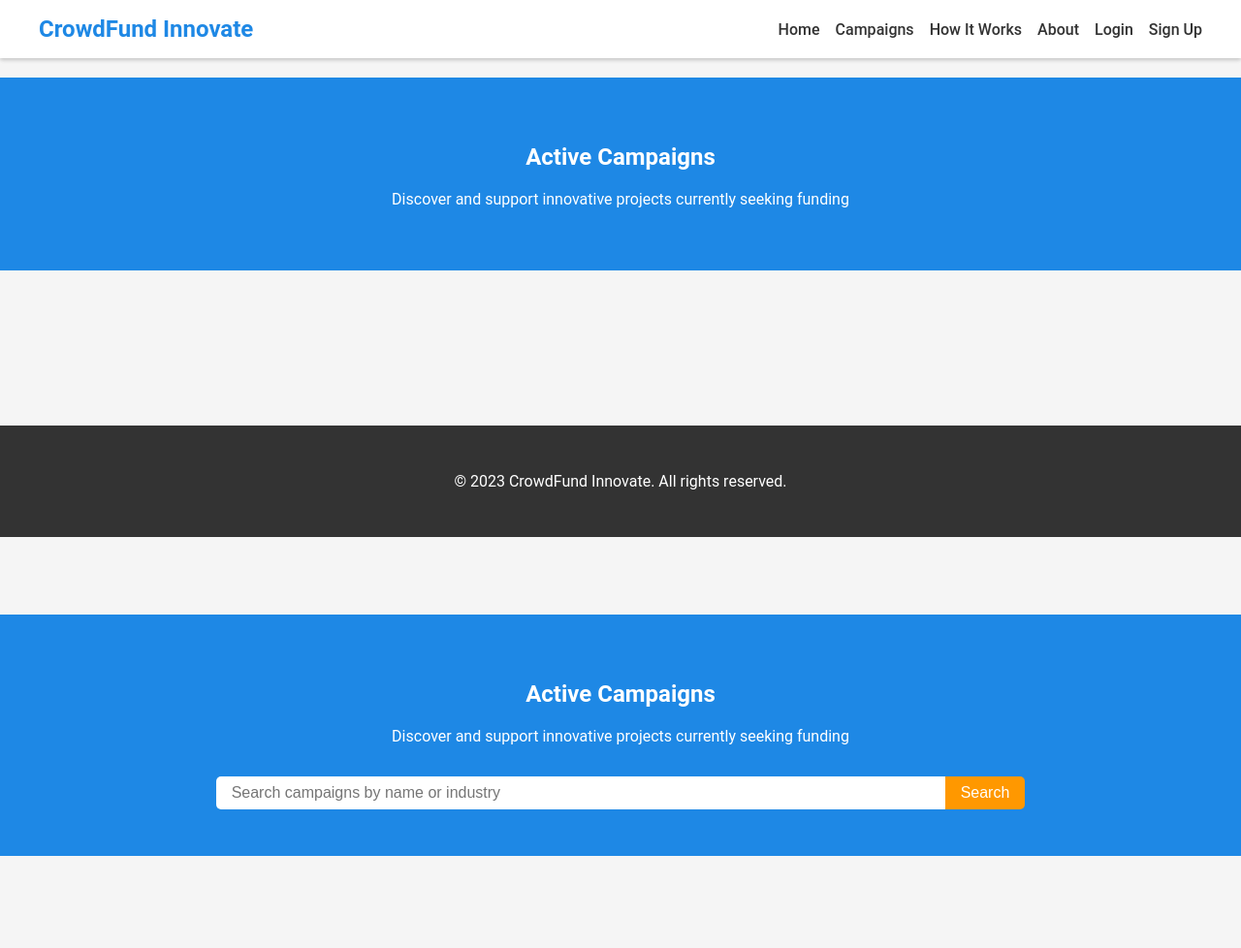
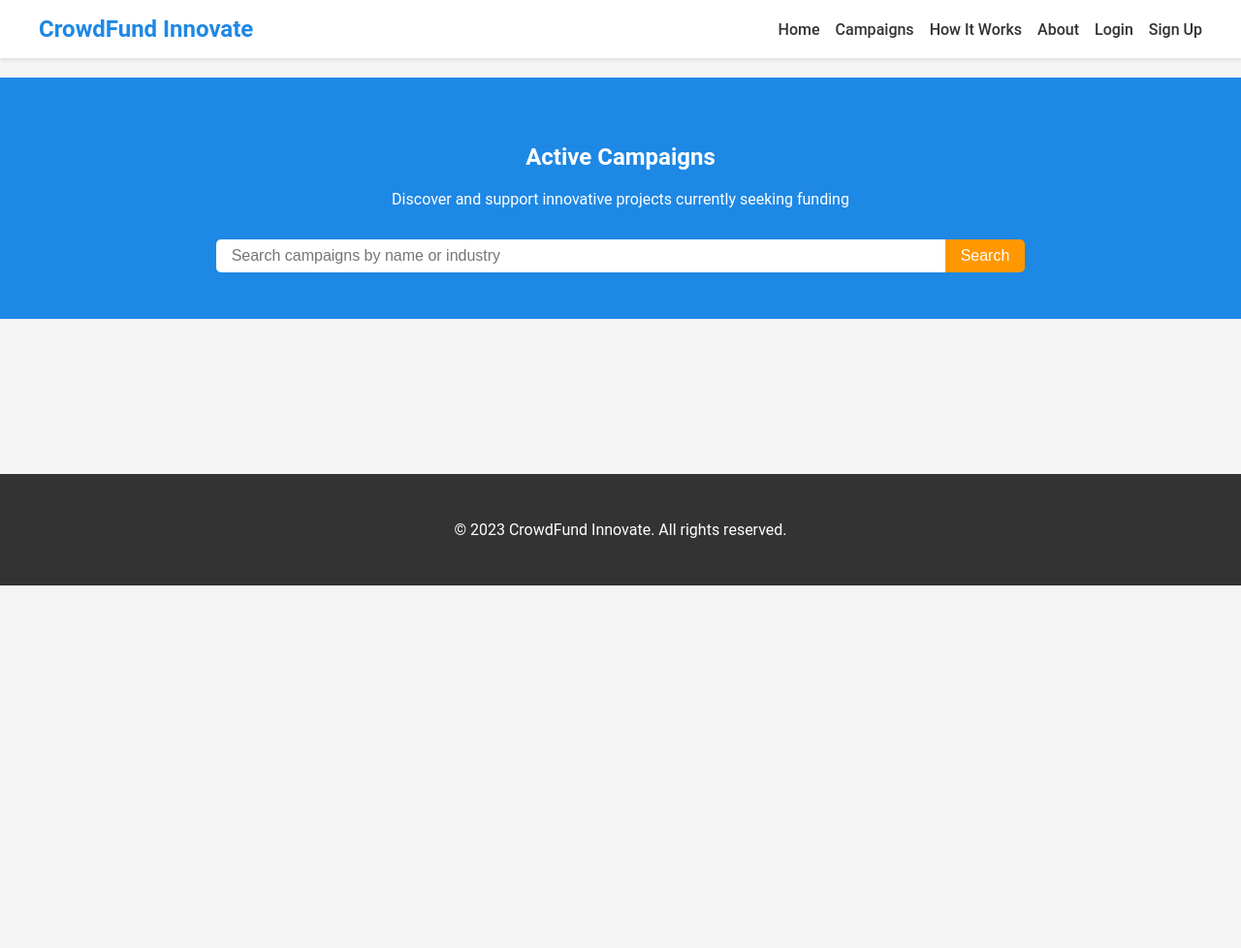
Before and after one commit to arnaudmkonan/crowdfunding, a FastAPI app: page /campaigns in a window 1280 px wide. Shown: the top 978 px of the page at 97% size. After the commit the page ends 604 px from the top, so only its background shows below. Run offline with FastAPI, Linux system fonts and the light colour scheme; data comes from the database, SQL or seed files in the repository; parts of the project's set-up code (start-up, migrations or seed data) failed here and were passed over.

Commit message:
feat: Add search bar to campaigns page

```diff
--- a/app/templates/campaigns.html
+++ b/app/templates/campaigns.html
@@ -1,215 +1,3 @@
-<!DOCTYPE html>
-<html lang="en">
-<head>
-    <meta charset="UTF-8">
-    <meta name="viewport" content="width=device-width, initial-scale=1.0">
-    <title>Active Campaigns - CrowdFund Innovate</title>
-    <style>
-        :root {
-            --primary-color: #1e88e5;
-            --secondary-color: #ff9800;
-            --text-color: #333;
-            --bg-color: #f5f5f5;
-        }
-
-        body {
-            font-family: 'Roboto', sans-serif;
-            margin: 0;
-            padding: 0;
-            background-color: var(--bg-color);
-            color: var(--text-color);
-        }
-
-        .container {
-            max-width: 1200px;
-            margin: 0 auto;
-            padding: 0 20px;
-        }
-
-        header {
-            background-color: #fff;
-            box-shadow: 0 2px 4px rgba(0,0,0,0.1);
-            position: fixed;
-            width: 100%;
-            top: 0;
-            z-index: 1000;
-        }
-
-        nav {
-            display: flex;
-            justify-content: space-between;
-            align-items: center;
-            padding: 1rem 0;
-        }
-
-        .logo {
-            font-size: 1.5rem;
-            font-weight: bold;
-            color: var(--primary-color);
-        }
-
-        .nav-links {
-            display: flex;
-            gap: 1rem;
-        }
-
-        .nav-links a {
-            text-decoration: none;
-            color: var(--text-color);
-            font-weight: 500;
-        }
-
-        main {
-            padding-top: 80px;
-        }
-
-        .campaigns-header {
-            background-color: var(--primary-color);
-            color: #fff;
-            padding: 3rem 0;
-            text-align: center;
-        }
-
-        .campaigns-grid {
-            display: grid;
-            grid-template-columns: repeat(auto-fill, minmax(300px, 1fr));
-            gap: 2rem;
-            padding: 3rem 0;
-        }
-
-        .campaign-card {
-            background-color: #fff;
-            border-radius: 10px;
-            overflow: hidden;
-            box-shadow: 0 4px 6px rgba(0,0,0,0.1);
-            transition: transform 0.3s ease;
-        }
-
-        .campaign-card:hover {
-            transform: translateY(-5px);
-        }
-
-        .campaign-image {
-            width: 100%;
-            height: 200px;
-            object-fit: cover;
-        }
-
-        .campaign-info {
-            padding: 1.5rem;
-        }
-
-        .campaign-name {
-            font-size: 1.2rem;
-            font-weight: bold;
-            margin-bottom: 0.5rem;
-        }
-
-        .campaign-description {
-            font-size: 0.9rem;
-            color: #666;
-            margin-bottom: 1rem;
-        }
-
-        .campaign-progress {
-            background-color: #e0e0e0;
-            height: 10px;
-            border-radius: 5px;
-            overflow: hidden;
-            margin-bottom: 0.5rem;
-        }
-
-        .progress-bar {
-            height: 100%;
-            background-color: var(--secondary-color);
-        }
-
-        .campaign-stats {
-            display: flex;
-            justify-content: space-between;
-            font-size: 0.8rem;
-            color: #888;
-        }
-
-        .invest-button {
-            display: block;
-            width: 100%;
-            padding: 0.75rem;
-            background-color: var(--primary-color);
-            color: #fff;
-            text-align: center;
-            text-decoration: none;
-            border-radius: 5px;
-            margin-top: 1rem;
-            transition: background-color 0.3s ease;
-        }
-
-        .invest-button:hover {
-            background-color: #1565c0;
-        }
-
-        footer {
-            background-color: #333;
-            color: #fff;
-            text-align: center;
-            padding: 2rem 0;
-            margin-top: 4rem;
-        }
-    </style>
-</head>
-<body>
-    <header>
-        <div class="container">
-            <nav>
-                <div class="logo">CrowdFund Innovate</div>
-                <div class="nav-links">
-                    <a href="/">Home</a>
-                    <a href="/campaigns">Campaigns</a>
-                    <a href="/how-it-works">How It Works</a>
-                    <a href="/about">About</a>
-                    <a href="/login">Login</a>
-                    <a href="/signup">Sign Up</a>
-                </div>
-            </nav>
-        </div>
-    </header>
-
-    <main>
-        <section class="campaigns-header">
-            <div class="container">
-                <h1>Active Campaigns</h1>
-                <p>Discover and support innovative projects currently seeking funding</p>
-            </div>
-        </section>
-
-        <section class="campaigns-grid container">
-            {% for project in projects %}
-            <div class="campaign-card">
-                <img src="{{ project.image_url }}" alt="{{ project.title }}" class="campaign-image">
-                <div class="campaign-info">
-                    <h2 class="campaign-name">{{ project.title }}</h2>
-                    <p class="campaign-description">{{ project.description }}</p>
-                    <div class="campaign-progress">
-                        <div class="progress-bar" style="width: {{ (project.current_amount / project.goal_amount) * 100 }}%;"></div>
-                    </div>
-                    <div class="campaign-stats">
-                        <span>Raised: ${{ "{:,.0f}".format(project.current_amount) }}</span>
-                        <span>Goal: ${{ "{:,.0f}".format(project.goal_amount) }}</span>
-                    </div>
-                    <a href="/startup/{{ project.id }}" class="invest-button">Invest Now</a>
-                </div>
-            </div>
-            {% endfor %}
-        </section>
-    </main>
-
-    <footer>
-        <div class="container">
-            <p>&copy; 2023 CrowdFund Innovate. All rights reserved.</p>
-        </div>
-    </footer>
-</body>
-</html>
 <!DOCTYPE html>
 <html lang="en">
 <head>
```
